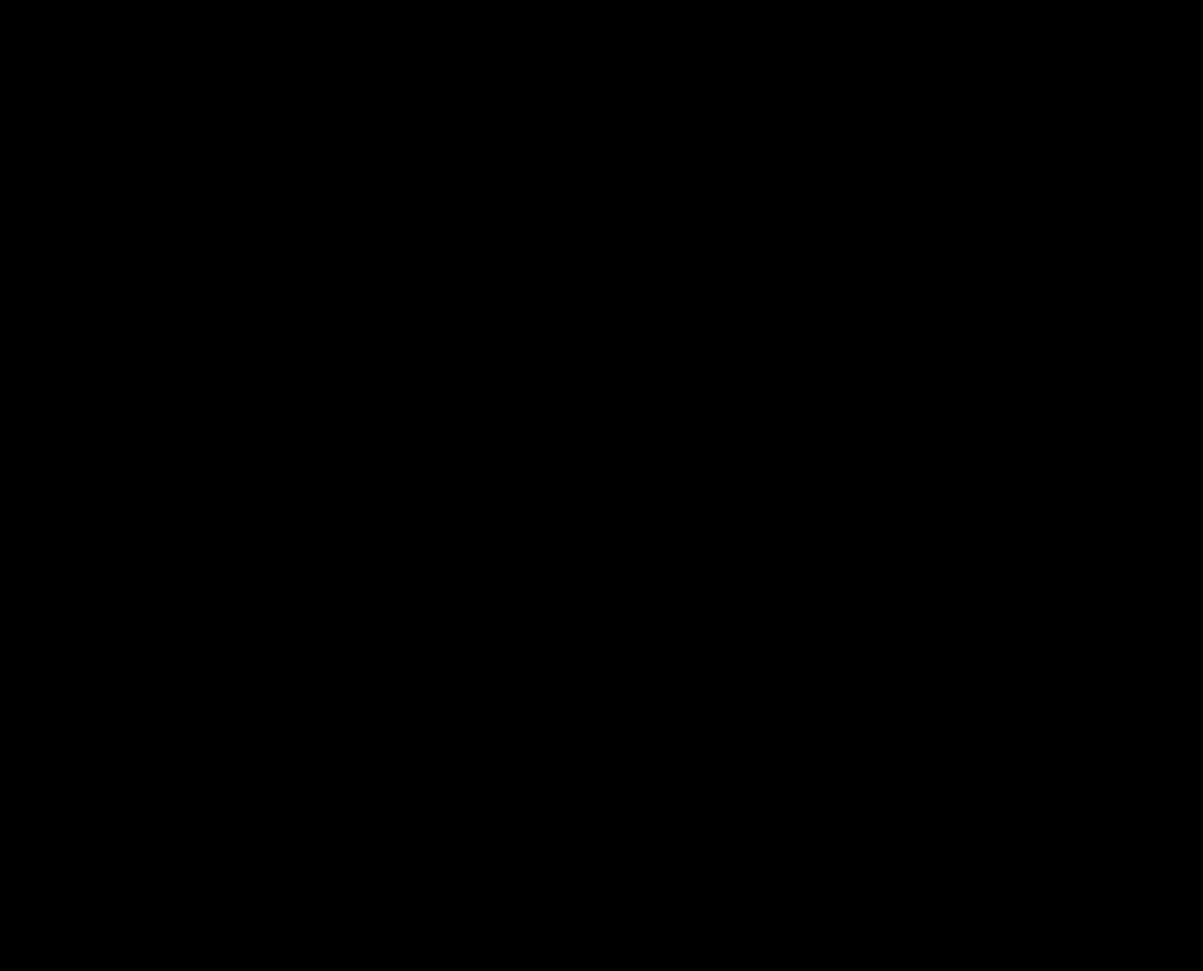
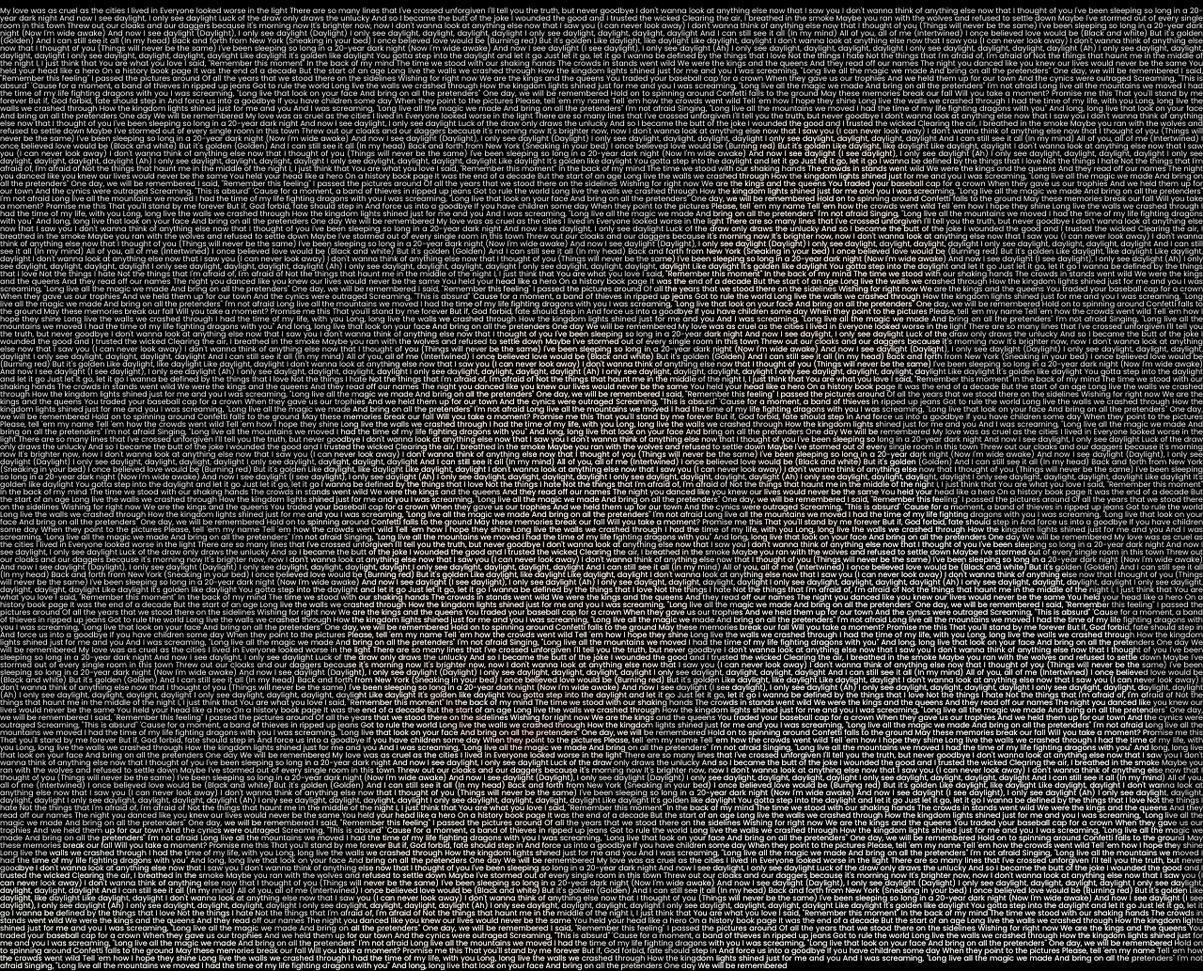
Before and after one commit to khenzshey/ours.github.io, a plain HTML site: page index.html in a window 1280 px wide. Shown: the whole page at 94% size. Drawn offline with Linux system fonts and the light colour scheme.

Commit message:
Update style.css

```diff
--- a/style.css
+++ b/style.css
@@ -7,18 +7,11 @@ body{
     font-family: 'Poppins', sans-serif;
 }
 
-p{
-
+p {
     font-size: 8px;
     line-height: 8px;
-    text-allign: justify;
-    -webkit-background-size: cover;
-    background-size: cover:
-    background-repeat: no-repeat;
-    background-position: center;
-    background: url(us.png) no-repeat center/cover:
-    background-attachment: fixed;
-    -webkit-background-clip: text:
-    -webkit-text-fill-color: rgb(255.255.255.0);
-
+    text-align: justify; /* Corrected typo */
+    background: url('us.png') no-repeat center/cover; /* Updated background properties */
+    -webkit-background-clip: text;
+    -webkit-text-fill-color: rgba(255, 255, 255, 1); /* Corrected rgba format */
 }
```
